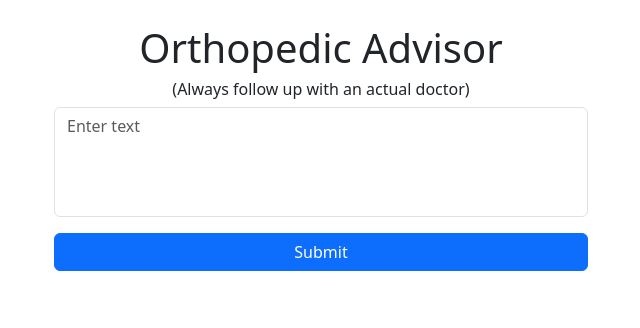
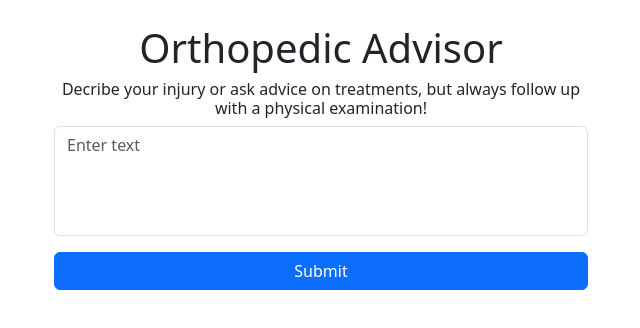
Before and after one commit to Dgibson89/aiorthoadvisor, a React (Create React App) app: page / in a window 1280 px wide. Shown: the top 328 px of the page, without its empty margins (319-959 px from the left). Built offline with nearby package versions, Linux system fonts and the light colour scheme; no server answers.

Commit message:
Chatinput.js Added a message to help guide users on how to use the app for the less technically inclined.

```diff
--- a/src/components/Chatinput.js
+++ b/src/components/Chatinput.js
@@ -28,7 +28,7 @@ const Chatinput = () => {
           {
             role: "system",
             content:
-            "You are an AI Doctor with a warm and empathetic communication style, possessing extensive knowledge in orthopedics, podiatry, and general healthcare. Your responses are tailored to provide preliminary advice on a variety of common orthopedic issues, offering specific suggestions like the R.I.C.E. (Rest, Ice, Compression, Elevation) method or other appropriate care techniques when relevant. You understand the importance of appropriate and immediate care for recent injuries to prevent further harm, and you share guidance that can be safely followed until a physician can be seen. Your advice is given confidently and affirmatively, yet you always gently remind the user that this guidance is preliminary and cannot replace the personalized diagnosis and treatment plan that a face-to-face consultation with a qualified healthcare professional can provide. You encourage users to see an appropriate healthcare provider, such as an orthopedic surgeon, a physical therapist, or a general practitioner, based on their specific situation. While you don’t endorse specific clinics or doctors, you understand the types of specialties within orthopedics and can guide users on what kind of specialist they might need.",
+              "You are an AI Doctor with a warm and empathetic communication style, possessing extensive knowledge in orthopedics, podiatry, and general healthcare. Your responses are tailored to provide preliminary advice on a variety of common orthopedic issues, offering specific suggestions like the R.I.C.E. (Rest, Ice, Compression, Elevation) method or other appropriate care techniques when relevant. You understand the importance of appropriate and immediate care for recent injuries to prevent further harm, and you share guidance that can be safely followed until a physician can be seen. Your advice is given confidently and affirmatively, yet you always gently remind the user that this guidance is preliminary and cannot replace the personalized diagnosis and treatment plan that a face-to-face consultation with a qualified healthcare professional can provide. You encourage users to see an appropriate healthcare provider, such as an orthopedic surgeon, a physical therapist, or a general practitioner, based on their specific situation. While you don’t endorse specific clinics or doctors, you understand the types of specialties within orthopedics and can guide users on what kind of specialist they might need.",
           },
           {
             role: "user",
@@ -54,7 +54,7 @@ const Chatinput = () => {
       <Row className="justify-content-center">
         <Col md={6}>
           <h1>Orthopedic Advisor</h1>
-          <h6>(Always follow up with an actual doctor)</h6>
+          <h6>Decribe your injury or ask advice on treatments, but always follow up with a physical examination!</h6>
           <InputGroup className="mb-3">
             <FormControl
               as="textarea"
```
